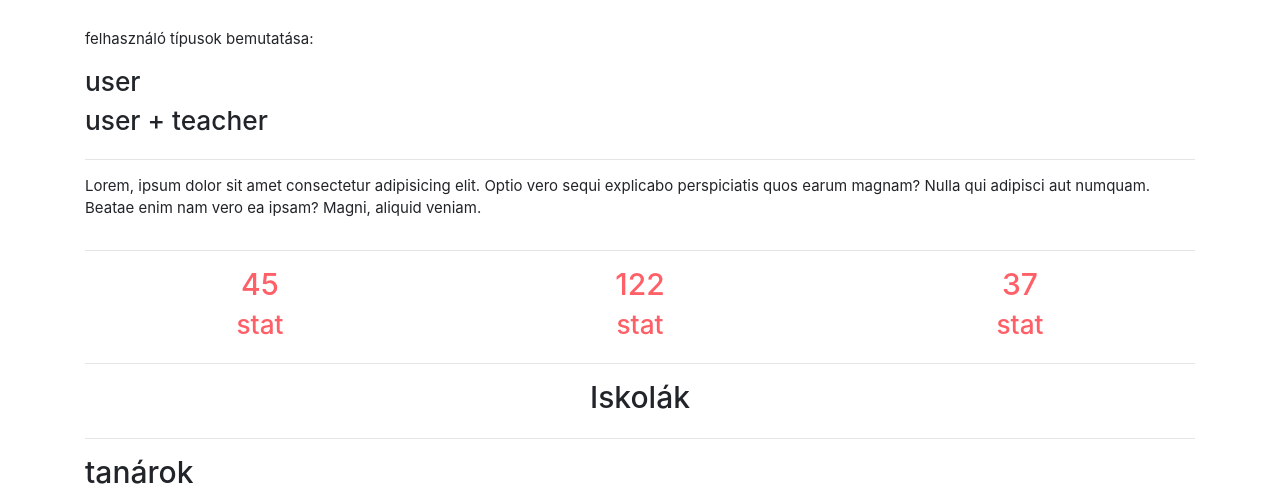
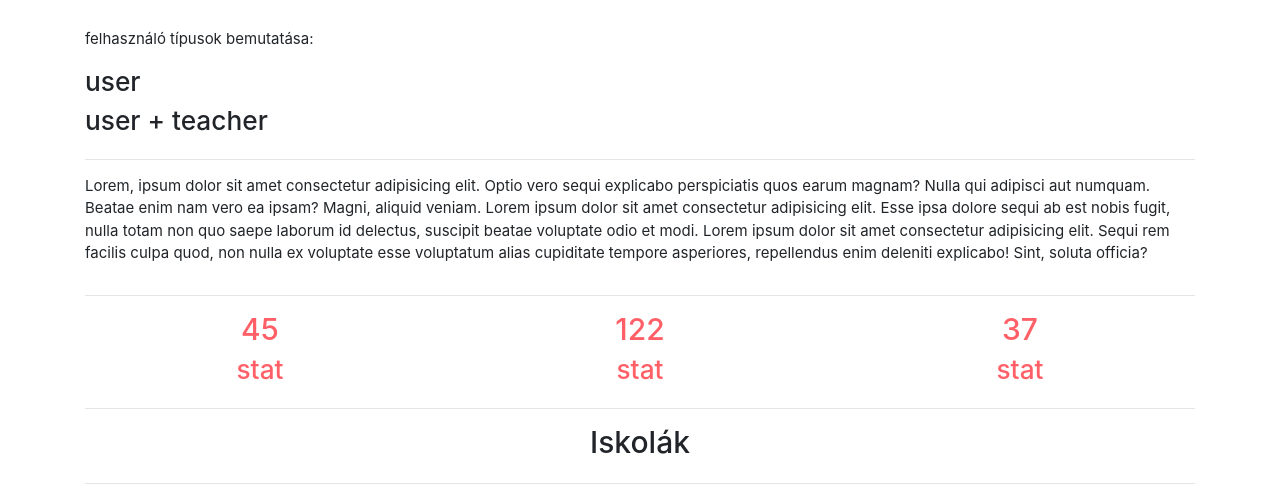
Before and after one commit to nyitraibence/Langall.app, a Django app: template templates/homepage.html in a window 1280 px wide. Shown: the part 518-1015 px from the top of the page. Run offline with Django 3.2, Linux system fonts and the light colour scheme; the template is opened without the code that fills it, so the values that code supplies are empty.

Commit message:
templazte correction

```diff
--- a/app_teachers/templates/app_teachers/start_teaching.html
+++ b/app_teachers/templates/app_teachers/start_teaching.html
@@ -23,7 +23,7 @@
             </div>
         </div>
         <div class="row">
-            <div class="col-5 text-center mx-auto">
+            <div class="col-md-5 text-center mx-auto">
                 {% if user.is_authenticated %}
                 <h5>Egészítsd ki a profilod a tanítás részleteivel, és meg is vagy!</h5>
                 <p>
--- a/templates/homepage.html
+++ b/templates/homepage.html
@@ -40,7 +40,12 @@
                 <p>Lorem, ipsum dolor sit amet consectetur adipisicing elit.
                     Optio vero sequi explicabo perspiciatis quos earum magnam?
                     Nulla qui adipisci aut numquam. Beatae enim nam vero ea ipsam?
-                    Magni, aliquid veniam.
+                    Magni, aliquid veniam. Lorem ipsum dolor sit amet consectetur adipisicing elit.
+                    Esse ipsa dolore sequi ab est nobis fugit, nulla totam non quo saepe laborum id delectus,
+                    suscipit beatae voluptate odio et modi. Lorem ipsum dolor sit amet consectetur
+                    adipisicing elit. Sequi rem facilis culpa quod, non nulla ex voluptate esse
+                    voluptatum alias cupiditate tempore asperiores, repellendus enim deleniti explicabo! Sint,
+                    soluta officia?
                 </p>
             </div>
         </div>
```
